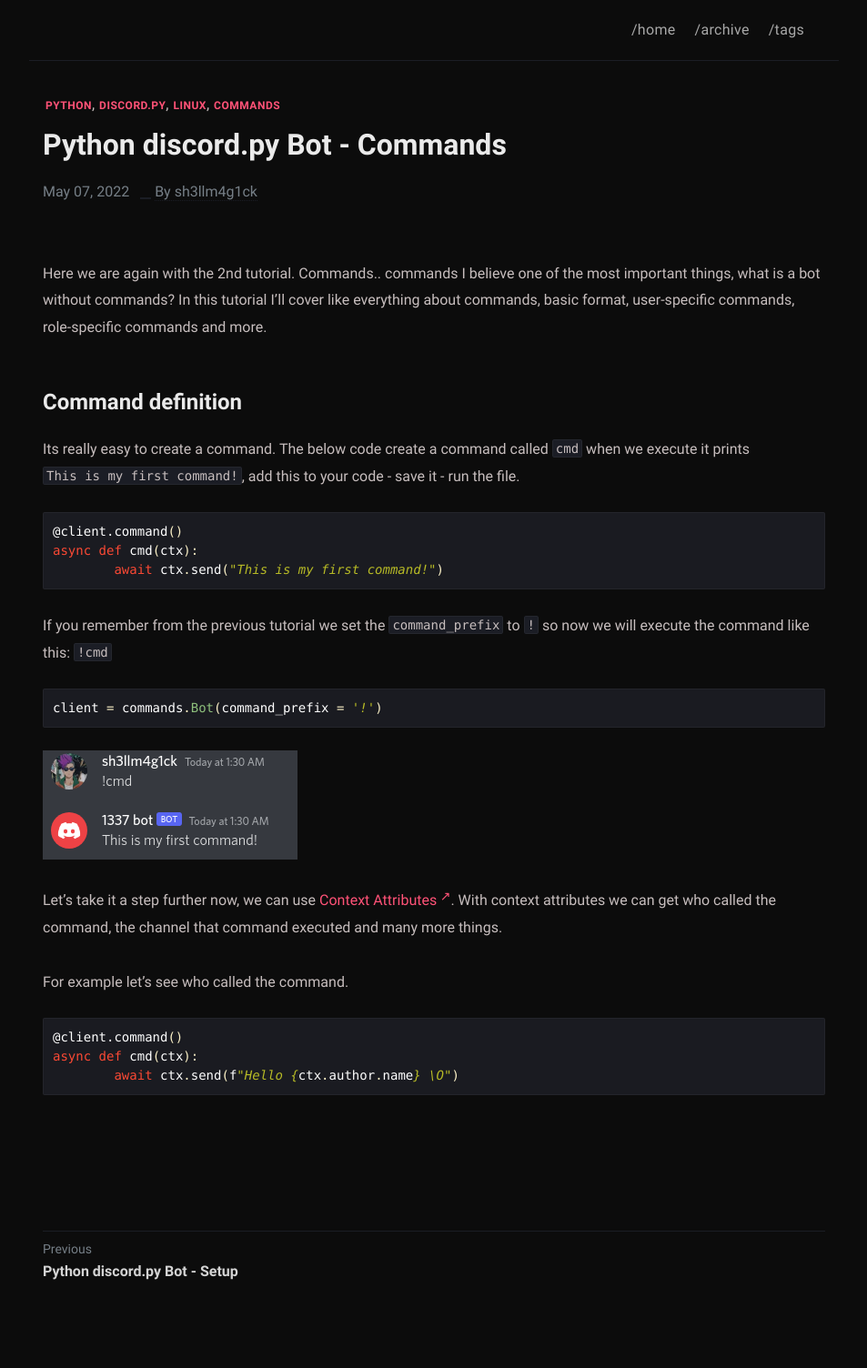
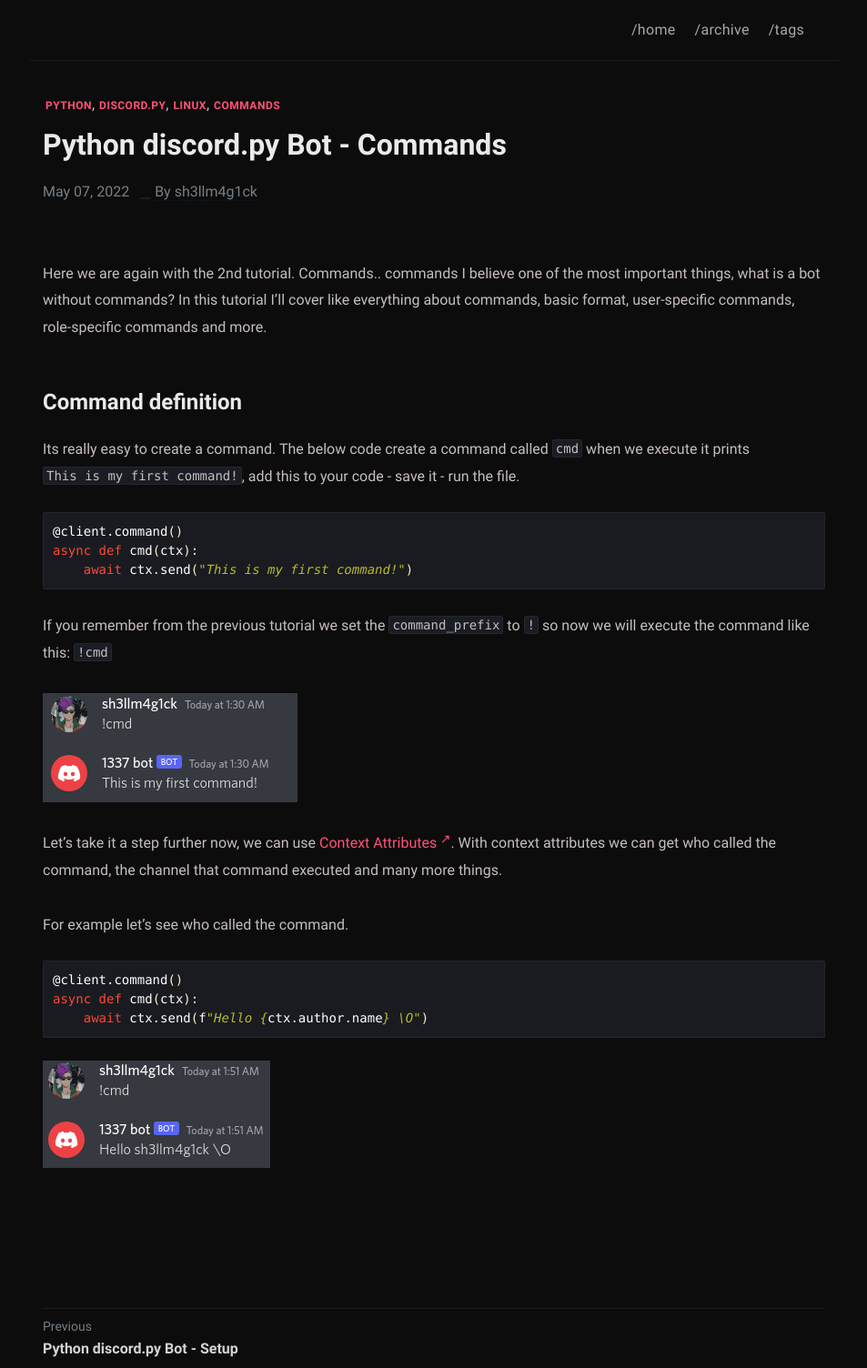
Before and after one commit to sh3llm4g1ck/sh3llm4g1ck.github.io, a Jekyll site: the page built from _posts/python-discord.py-bot-commands/2022-05-07-python-discord.py-bot-commands.md, in a window 1280 px wide. Shown: the whole page at 91% size, without its empty margins (163-1116 px from the left). Built offline with Jekyll 4.4.1, drawn with Linux system fonts in a browser that asks for light colours; before the commit the page ends 1419 px from its top, so only the background shows below that.

Commit message:
Update 2022-05-07-python-discord.py-bot-commands.md

````diff
--- a/_posts/python-discord.py-bot-commands/2022-05-07-python-discord.py-bot-commands.md
+++ b/_posts/python-discord.py-bot-commands/2022-05-07-python-discord.py-bot-commands.md
@@ -14,14 +14,10 @@ Its really easy to create a command. The below code create a command called `cmd
 ```python
 @client.command()
 async def cmd(ctx):
-        await ctx.send("This is my first command!")
+    await ctx.send("This is my first command!")
 ```
 
 If you remember from the previous tutorial we set the `command_prefix` to `!` so now we will execute the command like this: `!cmd`
-
-```python
-client = commands.Bot(command_prefix = '!')
-```
 
 ![](https://raw.githubusercontent.com/sh3llm4g1ck/sh3llm4g1ck.github.io/main/_posts/python-discord.py-bot-commands/images/1.png)
 
@@ -32,5 +28,7 @@ For example let's see who called the command.
 ```python
 @client.command()
 async def cmd(ctx):
-        await ctx.send(f"Hello {ctx.author.name} \O")
+    await ctx.send(f"Hello {ctx.author.name} \O")
 ```
+
+![](https://raw.githubusercontent.com/sh3llm4g1ck/sh3llm4g1ck.github.io/main/_posts/python-discord.py-bot-commands/images/2.png)
````
